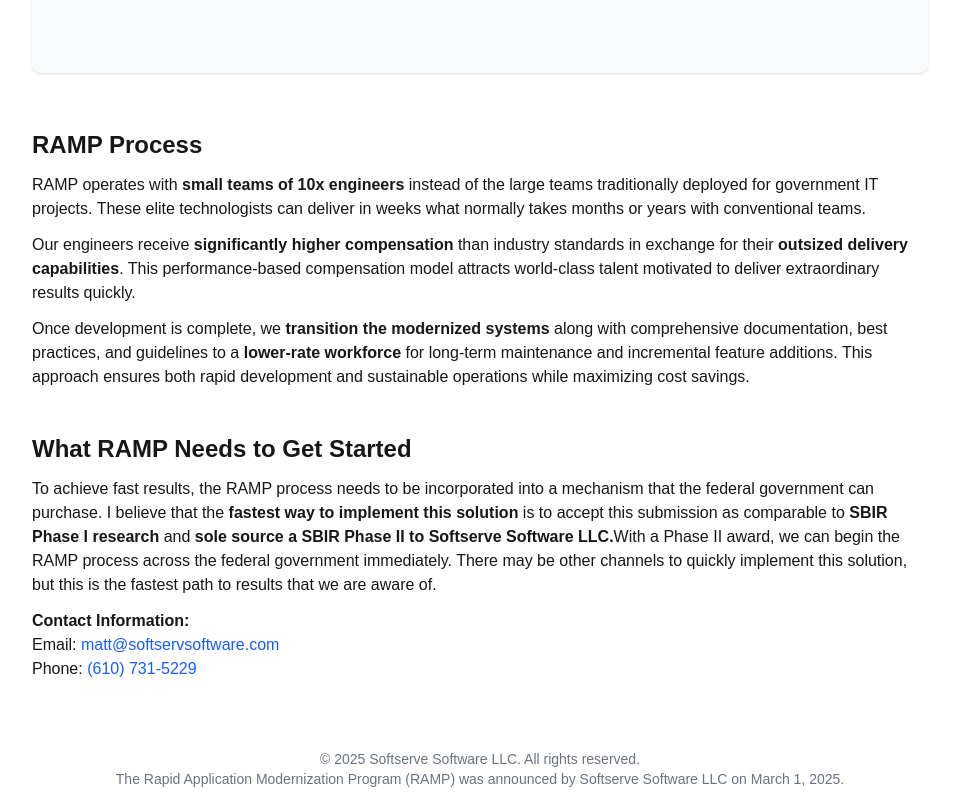
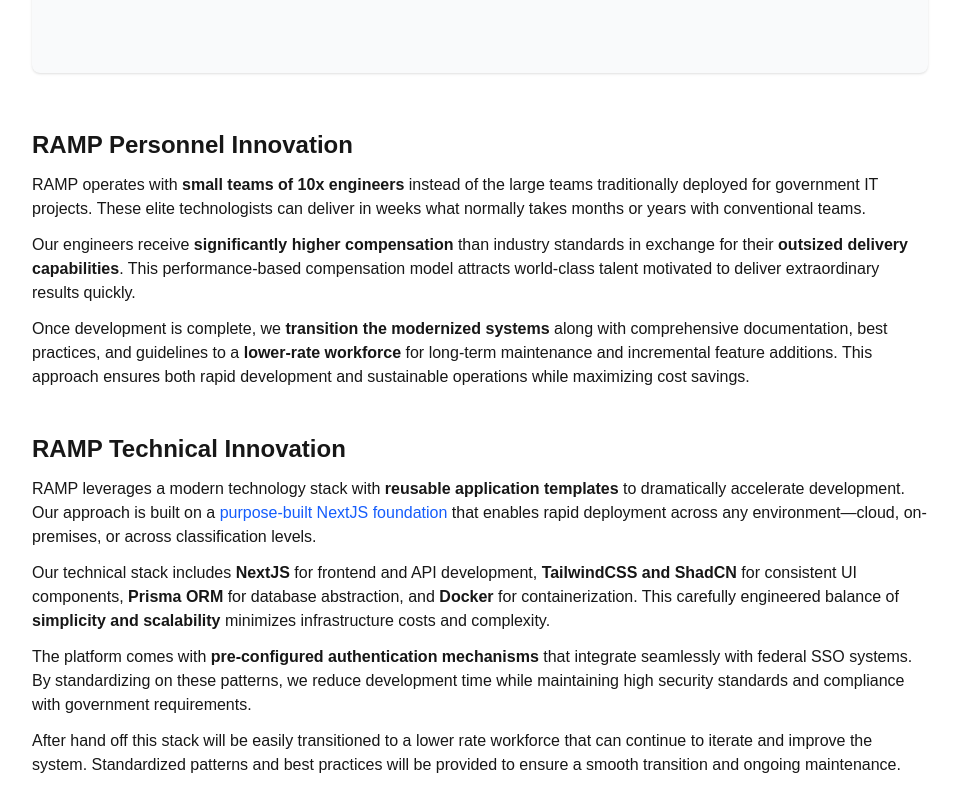
Before and after one commit to softservesoftware/ramp, a Next.js app in the folder webapp/: page / in a window 1280 px wide. Shown: the part 2060-2860 px from the top of the page, without its empty margins (160-1118 px from the left). Built offline with nearby package versions, Linux system fonts and the light colour scheme.

Commit message:
updating page

```diff
--- a/webapp/src/app/page.tsx
+++ b/webapp/src/app/page.tsx
@@ -76,7 +76,7 @@
           <Timeline />
         </Section>
 
-        <Section title="RAMP Process">
+        <Section title="RAMP Personnel Innovation">
           <p className="mb-3">
             RAMP operates with <strong>small teams of 10x engineers</strong> instead of the large teams traditionally deployed for government IT projects.
             These elite technologists can deliver in weeks what normally takes months or years with conventional teams.
@@ -96,13 +96,38 @@
           </p>
         </Section>
 
+        <Section title="RAMP Technical Innovation">
+          <p className="mb-3">
+            RAMP leverages a modern technology stack with <strong>reusable application templates</strong> to dramatically accelerate development.
+            Our approach is built on a <a href="https://github.com/softservesoftware/nextjs-starter" className="text-blue-600 hover:underline">purpose-built NextJS foundation</a> that enables
+            rapid deployment across any environment—cloud, on-premises, or across classification levels.
+          </p>
+
+          <p className="mb-3">
+            Our technical stack includes <strong>NextJS</strong> for frontend and API development, <strong>TailwindCSS and ShadCN</strong> for
+            consistent UI components, <strong>Prisma ORM</strong> for database abstraction, and <strong>Docker</strong> for containerization.
+            This carefully engineered balance of <strong>simplicity and scalability</strong> minimizes infrastructure costs and complexity.
+          </p>
+
+          <p className="mb-3">
+            The platform comes with <strong>pre-configured authentication mechanisms</strong> that integrate seamlessly with federal SSO systems.
+            By standardizing on these patterns, we reduce development time while maintaining high security standards and
+            compliance with government requirements.
+          </p>
+
+          <p className="mb-3">
+            After hand off this stack will be easily transitioned to a lower rate workforce that can continue to iterate and improve the system.
+            Standardized patterns and best practices will be provided to ensure a smooth transition and ongoing maintenance.
+          </p>
+        </Section>
+
         <Section title="What RAMP Needs to Get Started">
           <p className="mb-3">
             To achieve fast results, the RAMP process needs to be incorporated into a mechanism that the federal government can purchase.
             I believe that the <strong>fastest way to implement this solution</strong> is to accept this submission as comparable to
             <strong> SBIR Phase I research</strong> and <strong>sole source a SBIR Phase II to Softserve Software LLC.</strong>
-             With a Phase II award, we can begin the RAMP process across the federal government immediately. There may be other channels
-             to quickly implement this solution, but this is the fastest path to results that we are aware of.
+            With a Phase II award, we can begin the RAMP process across the federal government immediately. There may be other channels
+            to quickly implement this solution, but this is the fastest path to results that we are aware of.
           </p>
 
           <p className="mb-3">
```
